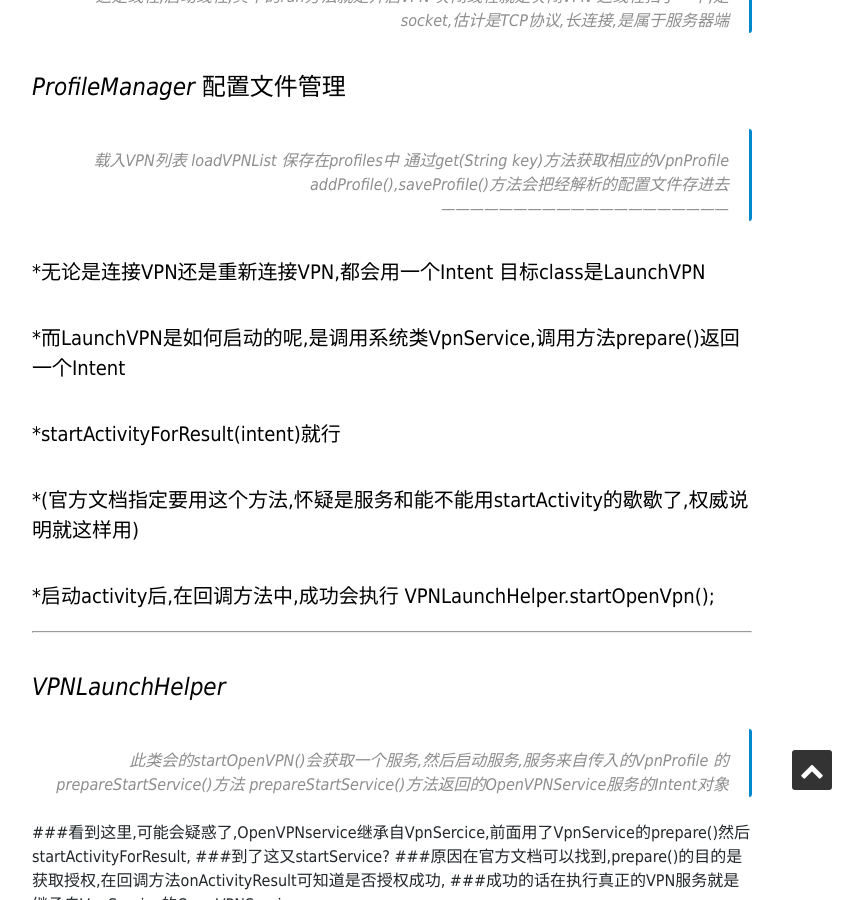
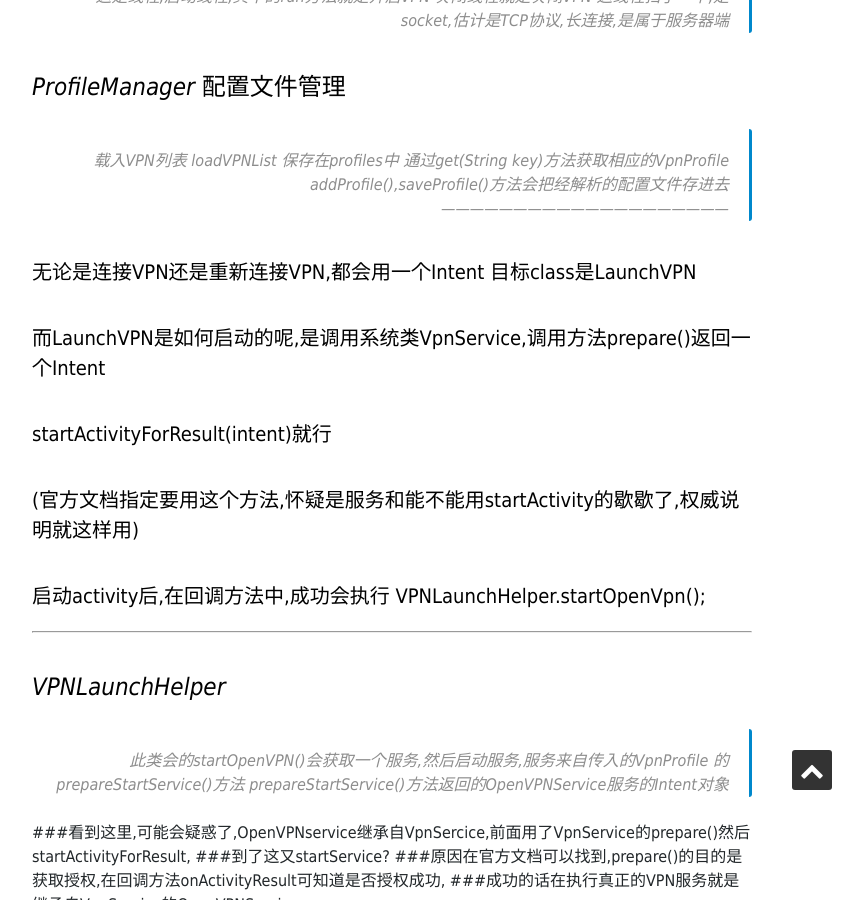
Before and after one commit to GeowindWu/GeowindWu.github.io, a Jekyll site: the page built from _posts/2016-11-10-record-openVPN-for-android.md, in a window 1280 px wide and 900 px high, scrolled down 1121 px. Shown: the whole window, without its empty margins (248-1111 px from the left). Built offline with Jekyll 4.4.1, drawn with Linux system fonts in a browser that asks for light colours; nearby versions of some CDN libraries; some web fonts are replaced.

Commit message:
change articel

```diff
--- a/_posts/2016-11-10-record-openVPN-for-android.md
+++ b/_posts/2016-11-10-record-openVPN-for-android.md
@@ -31,11 +31,11 @@ keyword: vpn,openVPN,Android
 
 
 
-#### *无论是连接VPN还是重新连接VPN,都会用一个Intent 目标class是LaunchVPN
-#### *而LaunchVPN是如何启动的呢,是调用系统类VpnService,调用方法prepare()返回一个Intent
-#### *startActivityForResult(intent)就行
-#### *(官方文档指定要用这个方法,怀疑是服务和能不能用startActivity的歇歇了,权威说明就这样用)
-#### *启动activity后,在回调方法中,成功会执行     VPNLaunchHelper.startOpenVpn();
+#### 无论是连接VPN还是重新连接VPN,都会用一个Intent 目标class是LaunchVPN
+#### 而LaunchVPN是如何启动的呢,是调用系统类VpnService,调用方法prepare()返回一个Intent
+#### startActivityForResult(intent)就行
+#### (官方文档指定要用这个方法,怀疑是服务和能不能用startActivity的歇歇了,权威说明就这样用)
+#### 启动activity后,在回调方法中,成功会执行     VPNLaunchHelper.startOpenVpn();
 
 --------------------------------------------------------------
 
```
